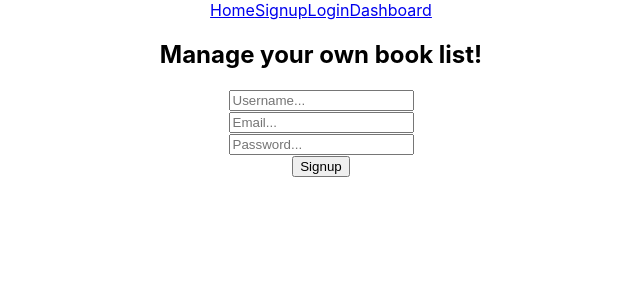
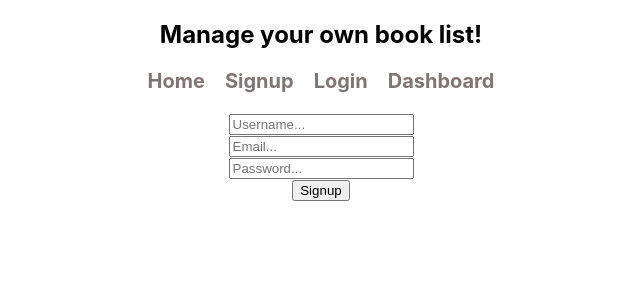
Before and after one commit to elis-11/login, a React (Create React App) app: page /signup in a window 1280 px wide. Shown: the top 300 px of the page, without its empty margins (319-959 px from the left). Built offline with nearby package versions, Linux system fonts and the light colour scheme; no server answers.

Commit message:
STEPP - 7 - Login - Logout - Dashboard - UseNavigate

```diff
--- a/src/App.js
+++ b/src/App.js
@@ -3,14 +3,19 @@ import "./App.scss";
 import { Dashboard } from "./components/dashboard/Dashboard";
 import { Login } from "./components/login/Login";
 import { Signup } from "./components/signup/Signup";
-import {Navbar} from "./components/Navbar";
+import { Navbar } from "./components/Navbar";
+import { useDataContext } from "./context/DataProvider";
 
 function App() {
+  const { errors } = useDataContext();
   return (
     <div className="App">
+      <header>
+      <div className="errors">{errors}</div>
+        <h2>Manage your own book list!</h2>
         <Navbar />
-      <header>
-        <h2>Manage your own book list!</h2>
+      </header>
+      <main>
         <Routes>
           <Route path="/" element={<div>HomePage</div>}></Route>
           <Route path="signup" element={<Signup />} />
@@ -19,7 +24,7 @@ function App() {
           {/* <Route path="/signup" element={<div>Si gnup Form</div>}></Route> */}
           {/* <Route path="dashboard/*" element={<Dashboard />} /> */}
         </Routes>
-      </header>
+      </main>
     </div>
   );
 }
--- a/src/App.scss
+++ b/src/App.scss
@@ -1,17 +1,5 @@
 .App {
   text-align: center;
-}
-
-.App-logo {
-  height: 40vmin;
-  pointer-events: none;
-}
-
-@media (prefers-reduced-motion: no-preference) {
-  .App-logo {
-    animation: App-logo-spin infinite 20s linear;
-  }
-}
 
   .App-header {
     background-color: #282c34;
@@ -23,16 +11,43 @@
     font-size: calc(10px + 2vmin);
     color: white;
   }
+  .errors {
+    color: red;
+    font-weight: bold;
+  }
+  nav {
+    margin: 20px;
+    display: flex;
+    justify-content: center;
+    gap: 20px;
+    a {
+      text-decoration: none;
+      font-weight: bold;
+      color: rgb(128, 117, 117);
+      font-size: 20px;
+    }
+  }
+  .dashboard {
+    .books {
+      // display: flex;
+      // flex-direction: column;
+      margin: auto;
+      width: 300px;
+
+
+      .book {
+        padding: 10px;
+        margin: 10px 0;
+        background: #aaa;
+        border-radius: 20px;
+        & > :last-child {
+          font-size: .8em;
+        }
+      }
+    }
+  }
 
   .App-link {
     color: #61dafb;
   }
-
-@keyframes App-logo-spin {
-  from {
-    transform: rotate(0deg);
 }
-  to {
-    transform: rotate(360deg);
-  }
-}
--- a/src/components/Navbar.jsx
+++ b/src/components/Navbar.jsx
@@ -1,12 +1,30 @@
-import { NavLink } from "react-router-dom";
+import { NavLink, useNavigate } from "react-router-dom";
+import { useDataContext } from "../context/DataProvider";
+import "../App.scss";
 
 export const Navbar = () => {
+  const { user, setUser } = useDataContext();
+
+  const navigate = useNavigate();
+
+  const handleLogout = (e) => {
+    e.preventDefault();
+    setUser();
+    navigate("/login")
+  };
+
   return (
     <nav>
-    <NavLink to="/">Home</NavLink>
-    <NavLink to="signup">Signup</NavLink>
-    <NavLink to="login">Login</NavLink>
-    <NavLink to="dashboard">Dashboard</NavLink>
-  </nav>
-)
-}
+      <NavLink to="/">Home</NavLink>
+      <NavLink to="signup">Signup</NavLink>
+      {!user && <NavLink to="login">Login</NavLink>}
+      {user && (
+        <NavLink onClick={handleLogout} to="#">
+          Logout
+        </NavLink>
+      )}
+      <NavLink to="dashboard">Dashboard</NavLink>
+      {user && <span>{user.email}</span>}
+    </nav>
+  );
+};
--- a/src/components/dashboard/Dashboard.jsx
+++ b/src/components/dashboard/Dashboard.jsx
@@ -1,7 +1,11 @@
 import { useEffect, useState } from "react";
+import { useDataContext } from "../../context/DataProvider";
 import { fetchBooksApi } from "../helpers/apiCalls";
 
 export const Dashboard = () => {
+
+const {user, setErrors}= useDataContext()
+
   const [books, setBooks] = useState([]);
 
   // fetch data from backend load
@@ -15,19 +19,27 @@ export const Dashboard = () => {
       // fetch data successfully
       setBooks(result);
     };
-    fetchBooks();
+
+    if(user) {
+      fetchBooks();
+    }
+    else{
+      setErrors("You aren't logged in!")
+    }
   }, []); // just on first load!
 
   return (
     <div className="dashboard">
       {/* <h2>Your private area. Enjoy!</h2>
     <p>I hope, your books will get listed here... next monday!</p> */}
+    <div className="books">
       {books.map((book) => (
-        <div key={book._id}>
+        <div className="book" key={book._id}>
           <div>{book.title}</div>
-          <div>{book.author}</div>
+          <div> {book.author}</div>
         </div>
       ))}
+      </div>
     </div>
   );
 };
--- a/src/components/login/Login.jsx
+++ b/src/components/login/Login.jsx
@@ -1,12 +1,15 @@
-import { useRef, useState } from "react";
+import { useRef } from "react";
 import { useNavigate } from "react-router-dom";
+import { useDataContext } from "../../context/DataProvider";
 import { loginApi } from "../helpers/apiCalls";
 
-// const API_URL = process.env.REACT_APP_API_URL //"http://localhost:5000";
-// console.log(API_URL);
+const API_URL = process.env.REACT_APP_API_URL //"http://localhost:5000";
+console.log(API_URL);
 
 export const Login = () => {
-  const [errors, setErrors] = useState("");
+
+  const {setUser, setErrors}= useDataContext()
+  // const [errors, setErrors] = useState("");
 
   const emailRef = useRef();
   const pwRef = useRef();
@@ -26,6 +29,7 @@ export const Login = () => {
 
     console.log(result);
     setErrors("");
+    setUser(result)
 
     navigate("/dashboard", { replace: true });
   };
@@ -41,9 +45,6 @@ export const Login = () => {
       <div>
         <button type="submit">Login</button>
       </div>
-      <div className="errors" style={{ color: "red", fontWeight: "bold" }}>
-        {errors}
-      </div>
     </form>
   );
 };
--- a/src/context/DataProvider.jsx
+++ b/src/context/DataProvider.jsx
@@ -1,14 +1,22 @@
-import { createContext, useState } from "react"
+import { createContext, useContext, useState } from "react"
 
 export const DataContext= createContext()
+
+export const useDataContext=()=>{
+
+    return useContext(DataContext)
+}
 
 
 export const DataProvider= ({children})=>{
 
+// const [user, setUser]=useState({email:"sara@sara.com"})
 const [user, setUser]=useState()
+const [errors, setErrors]=useState("")
 
 const sharedData={
-    user, setUser
+    user, setUser,
+    errors, setErrors
 }
 
     return <DataContext.Provider value={sharedData}>
```
Also changed, not shown: public/hooks.md (added, +7 -0 lines). Lines whose indentation alone changed are shown as unchanged.
